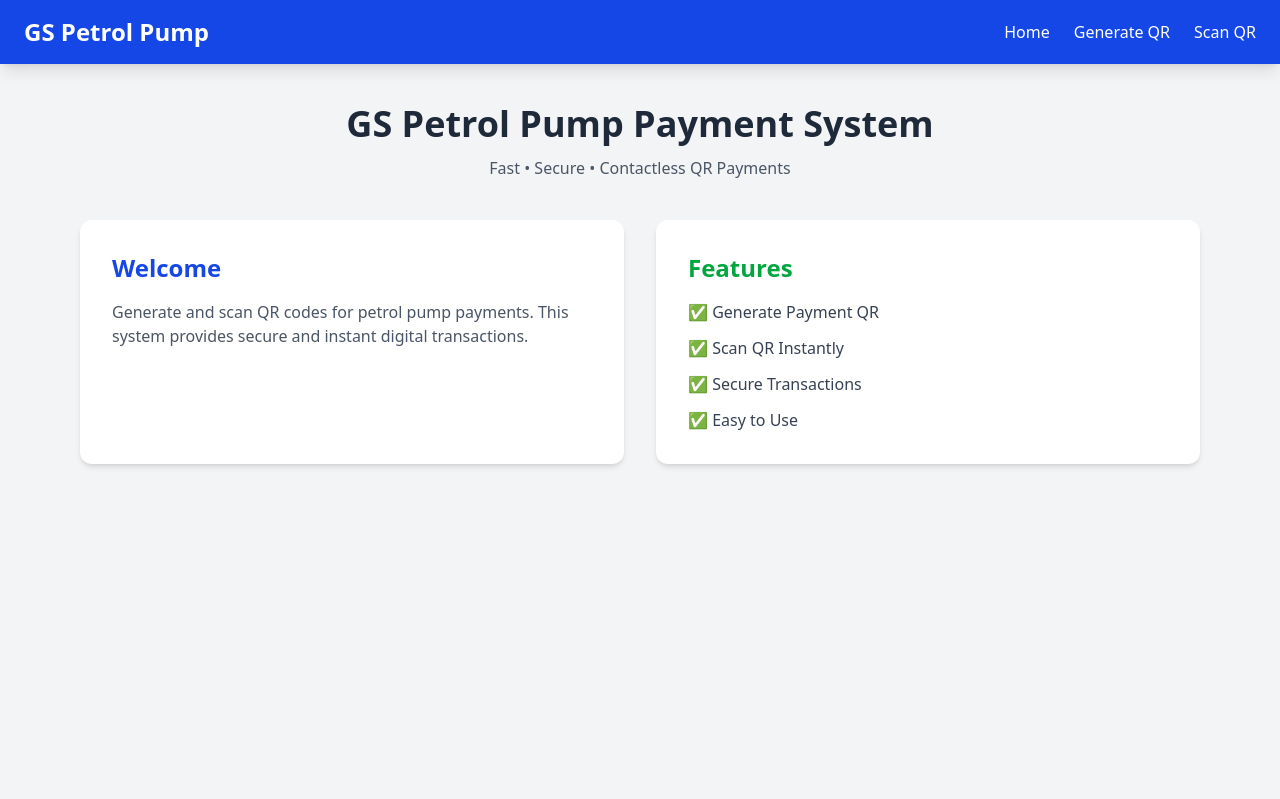
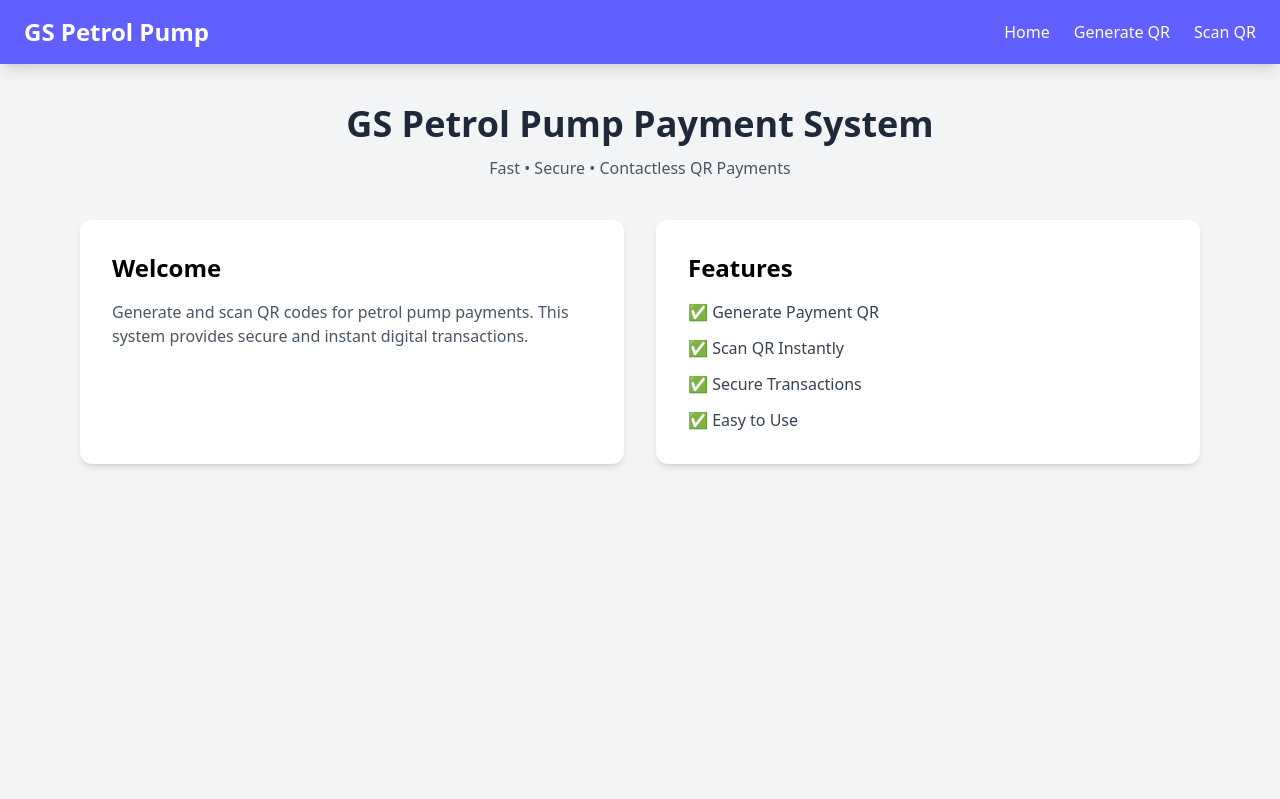
Before and after one commit to pintusingh123/Scanner-app, a Django app: page / in a window 1280 px wide. Shown: the top 799 px of the page. Run offline with Django 5.2, Linux system fonts and the light colour scheme; style sheets or scripts are compiled from the project's sources.

Commit message:
ui fix again colors some more update  debug false  complete

```diff
--- a/scannerApp/templates/scanner/base.html
+++ b/scannerApp/templates/scanner/base.html
@@ -13,7 +13,7 @@
 <body >
  <div class="bg-gray-100 min-h-screen">
     <!-- Navbar -->
-    <nav class="bg-blue-700 text-white shadow-lg">
+    <nav class="bg-indigo-500 text-white shadow-lg">
         <div class="max-w-7xl mx-auto px-6 py-4 flex justify-between items-center">
 
             <h1 class="text-2xl font-bold">
--- a/scannerApp/templates/scanner/home.html
+++ b/scannerApp/templates/scanner/home.html
@@ -9,7 +9,7 @@ Home
 <div class="grid md:grid-cols-2 gap-8">
 
     <div class="bg-white rounded-xl shadow-md p-8">
-        <h2 class="text-2xl font-bold text-blue-700 mb-4">
+        <h2 class="text-2xl font-bold text-black mb-4">
             Welcome
         </h2>
 
@@ -20,7 +20,7 @@ Home
     </div>
 
     <div class="bg-white rounded-xl shadow-md p-8">
-        <h2 class="text-2xl font-bold text-green-600 mb-4">
+        <h2 class="text-2xl font-bold text-black mb-4">
             Features
         </h2>
 
```
